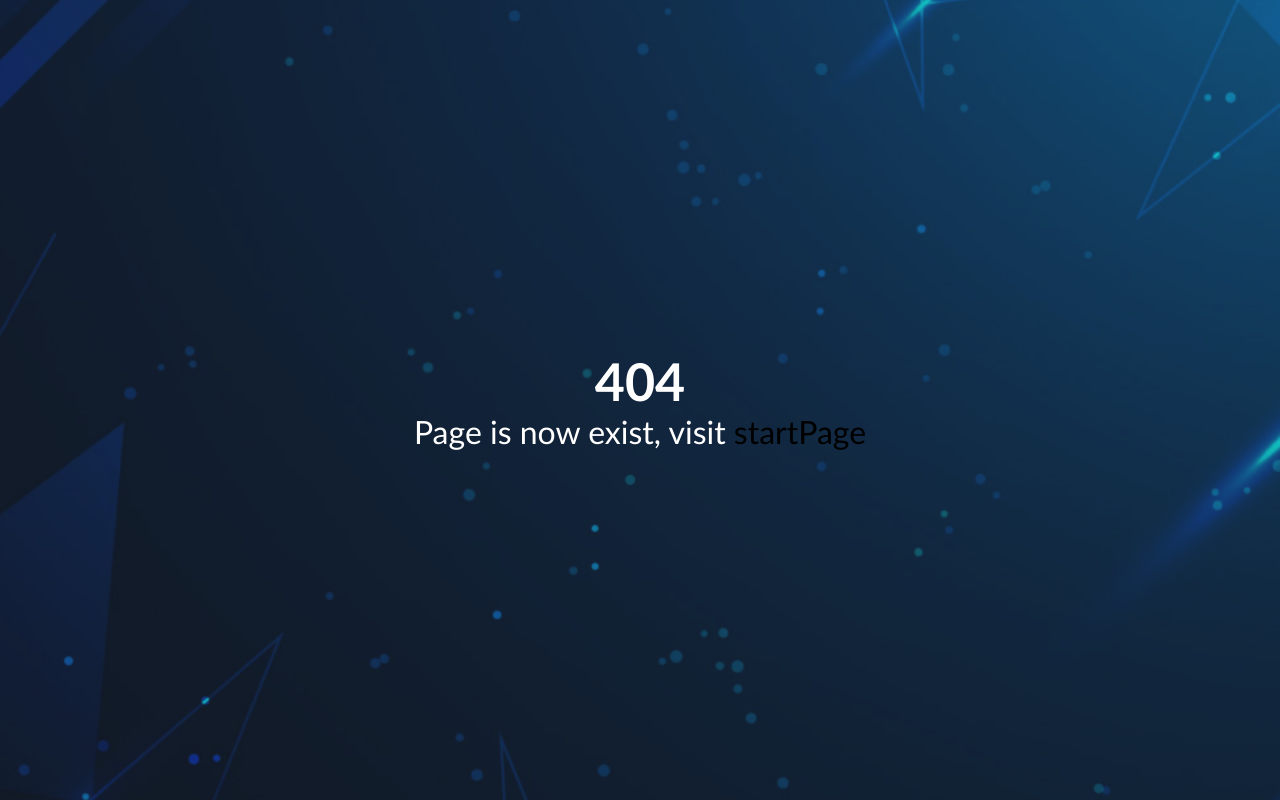
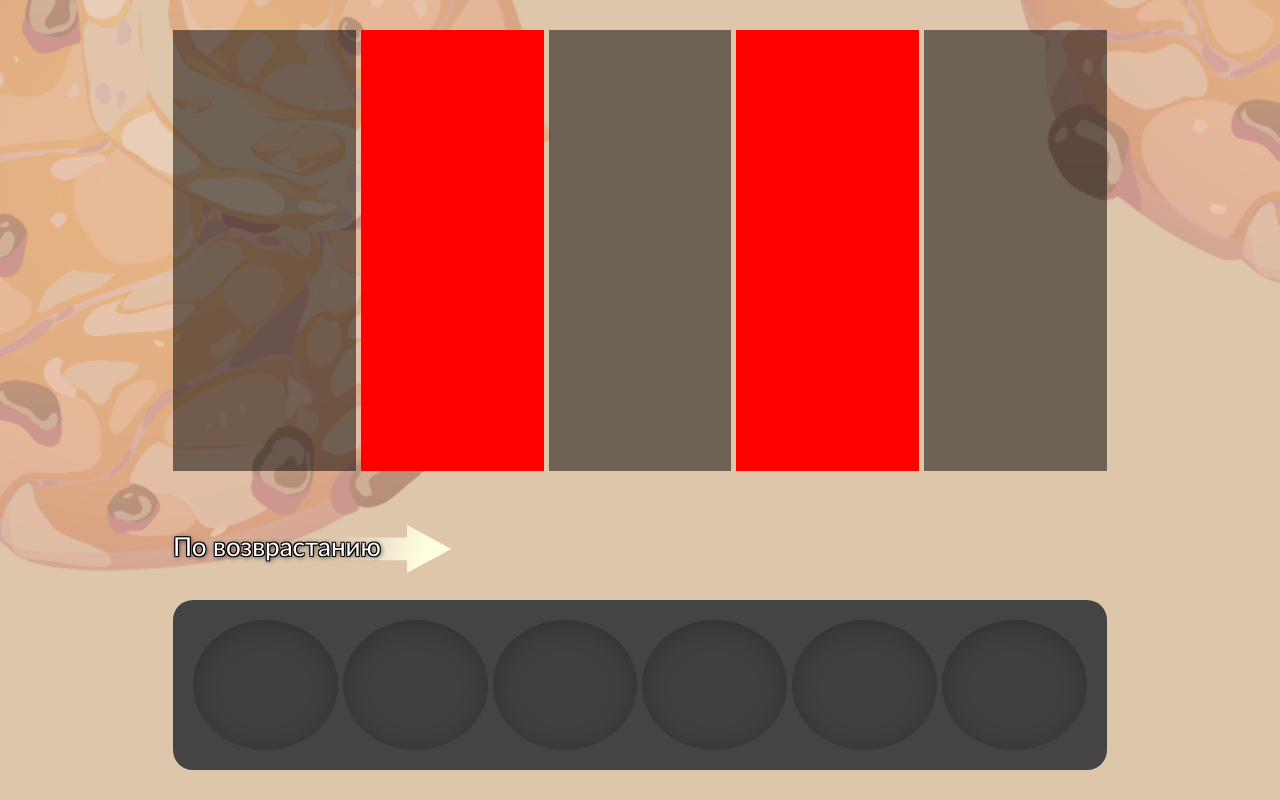
Before and after one commit to Fpsska/Serius-Task, a Next.js app: page /playground in a window 1280 px wide. Before the commit this address had no page. Built offline with nearby package versions, Linux system fonts and the light colour scheme.

Commit message:
feat: create PlaygroundPage.tsx with styled comps & create useLocation hook, use for dynamicly set background for Main comp & create Container comp, wrapped all child comps in Layout.tsx

```diff
--- a/components/Layout.tsx
+++ b/components/Layout.tsx
@@ -1,6 +1,8 @@
-import React, { useState } from 'react';
+import React, { useState, useEffect } from 'react';
 
 import styled from '@emotion/styled';
+
+import { useLocationData } from '../hooks/useLocation';
 
 import Header from './Header';
 import Footer from './Footer';
@@ -13,9 +15,8 @@ const Main = styled.main`
     overflow: hidden;
     width: 100vw;
     height: 100vh;
-    padding: 90px 140px;
+    // padding: 90px 140px;
     background-color: #a2d3da;
-    background-image: url(/images/background-template_settings.png);
     background-size: cover;
     background-position: center;
     background-repeat: no-repeat;
@@ -36,21 +37,46 @@ const Overlay = styled.div`
     background: rgba(32, 21, 54, 0.6);
 `;
 
+const Container = styled.div`
+    max-width: 1024px;
+    height: 100%;
+    padding: 0 45px;
+    margin: 0 auto;
+`;
+
 // /. styled components
 
 const Layout = ({ children }: any) => {
     const [isModalVisible, setModalVisibleStatus] = useState<boolean>(false);
+    const [backgroundIMG, setBackgroundIMG] = useState<string>('');
+
+    const { pathname } = useLocationData();
+
+    useEffect(() => {
+        switch (pathname) {
+            case '/':
+                setBackgroundIMG('/images/background-template_settings.png');
+                break;
+            case '/playground':
+                setBackgroundIMG('/images/background-template_1.png');
+                break;
+        }
+    }, [pathname]);
 
     return (
         <>
             <Header />
-            <Main>
-                {isModalVisible && (
-                    <Overlay>
-                        <Modal setModalVisibleStatus={setModalVisibleStatus} />
-                    </Overlay>
-                )}
-                {children}
+            <Main style={{ backgroundImage: `url(${backgroundIMG})` }}>
+                <Container>
+                    {isModalVisible && (
+                        <Overlay>
+                            <Modal
+                                setModalVisibleStatus={setModalVisibleStatus}
+                            />
+                        </Overlay>
+                    )}
+                    {children}
+                </Container>
             </Main>
             <Footer />
         </>
--- /dev/null
+++ b/hooks/useLocation.tsx
@@ -0,0 +1,9 @@
+import { useRouter } from 'next/router';
+
+// /. imports
+
+export function useLocationData(): any {
+    const { pathname, asPath } = useRouter();
+
+    return { pathname };
+}
--- /dev/null
+++ b/pages/playground.tsx
@@ -0,0 +1,143 @@
+import React from 'react';
+
+import styled from '@emotion/styled';
+
+// /.imports
+
+const Section = styled.section`
+    width: 100%;
+    height: 100%;
+    padding: 30px 0;
+`;
+
+const Wrapper = styled.div`
+    display: flex;
+    flex-direction: column;
+    height: 100%;
+`;
+
+const Bar = styled.div`
+    background-color: #444;
+    border-radius: 20px;
+    padding: 20px;
+    min-height: 70px;
+`;
+
+const BarList = styled.ul`
+    display: grid;
+    grid-gap: 5px;
+    grid-template-columns: repeat(6, 1fr);
+`;
+
+const BarListTemplate = styled.li`
+    height: 130px;
+    background-color: yellow;
+    border-radius: 100%;
+
+    background: rgba(0, 0, 0, 0.06);
+    box-shadow: inset 0px 4px 25px rgba(0, 0, 0, 0.25);
+`;
+
+const ItemsList = styled(BarList)`
+    flex: 1;
+    display: grid;
+    grid-gap: 5px;
+    grid-template-columns: repeat(5, 1fr);
+`;
+
+const ItemsListTemplate = styled.li`
+    height: 100%;
+    width: 100%;
+    background: rgba(0, 0, 0, 0.5);
+
+    &:nth-of-type(2n) {
+        background: red;
+    }
+`;
+
+const Prompt = styled.div`
+    display: flex;
+    align-items: center;
+    margin: 40px 0 20px 0;
+`;
+
+const PromptText = styled.span`
+    color: var(--white-color);
+    font-size: 26px;
+    text-shadow: 1px 1px #000, -1px 1px #000, 1px -1px #000, -1px -1px #000,
+        1px 1px 5px #000;
+    z-index: 2;
+`;
+
+const PromptSVG = styled.svg`
+    position: relative;
+    margin-left: -16rem;
+    transform: translate(-0.7rem, 0.25rem) scale(0.7);
+    z-index: 1;
+`;
+
+// /. styled components
+
+const PlaygroundPage = () => {
+    return (
+        <Section>
+            <Wrapper>
+                <ItemsList>
+                    <ItemsListTemplate></ItemsListTemplate>
+                    <ItemsListTemplate></ItemsListTemplate>
+                    <ItemsListTemplate></ItemsListTemplate>
+                    <ItemsListTemplate></ItemsListTemplate>
+                    <ItemsListTemplate></ItemsListTemplate>
+                </ItemsList>
+
+                <Prompt>
+                    <PromptText>По возврастанию</PromptText>
+                    <PromptSVG
+                        width="358"
+                        height="69"
+                        viewBox="0 0 358 69"
+                        fill="none"
+                        xmlns="http://www.w3.org/2000/svg"
+                    >
+                        <path
+                            fillRule="evenodd"
+                            clipRule="evenodd"
+                            d="M294.278 0L357.5 34.3222L294.278 68.6443V50.3945H0V18.2499H294.278V0Z"
+                            fill="url(#paint0_linear_1_169)"
+                        />
+                        <defs>
+                            <linearGradient
+                                id="paint0_linear_1_169"
+                                x1="311.5"
+                                y1="68.636"
+                                x2="103"
+                                y2="13.5"
+                                gradientUnits="userSpaceOnUse"
+                            >
+                                <stop stopColor="#FEFFDE" />
+                                <stop
+                                    offset="0.625112"
+                                    stopColor="white"
+                                    stopOpacity="0"
+                                />
+                            </linearGradient>
+                        </defs>
+                    </PromptSVG>
+                </Prompt>
+
+                <Bar>
+                    <BarList>
+                        <BarListTemplate></BarListTemplate>
+                        <BarListTemplate></BarListTemplate>
+                        <BarListTemplate></BarListTemplate>
+                        <BarListTemplate></BarListTemplate>
+                        <BarListTemplate></BarListTemplate>
+                        <BarListTemplate></BarListTemplate>
+                    </BarList>
+                </Bar>
+            </Wrapper>
+        </Section>
+    );
+};
+
+export default PlaygroundPage;
```
Also changed, not shown: pages/index.tsx (+12 -2 lines).
